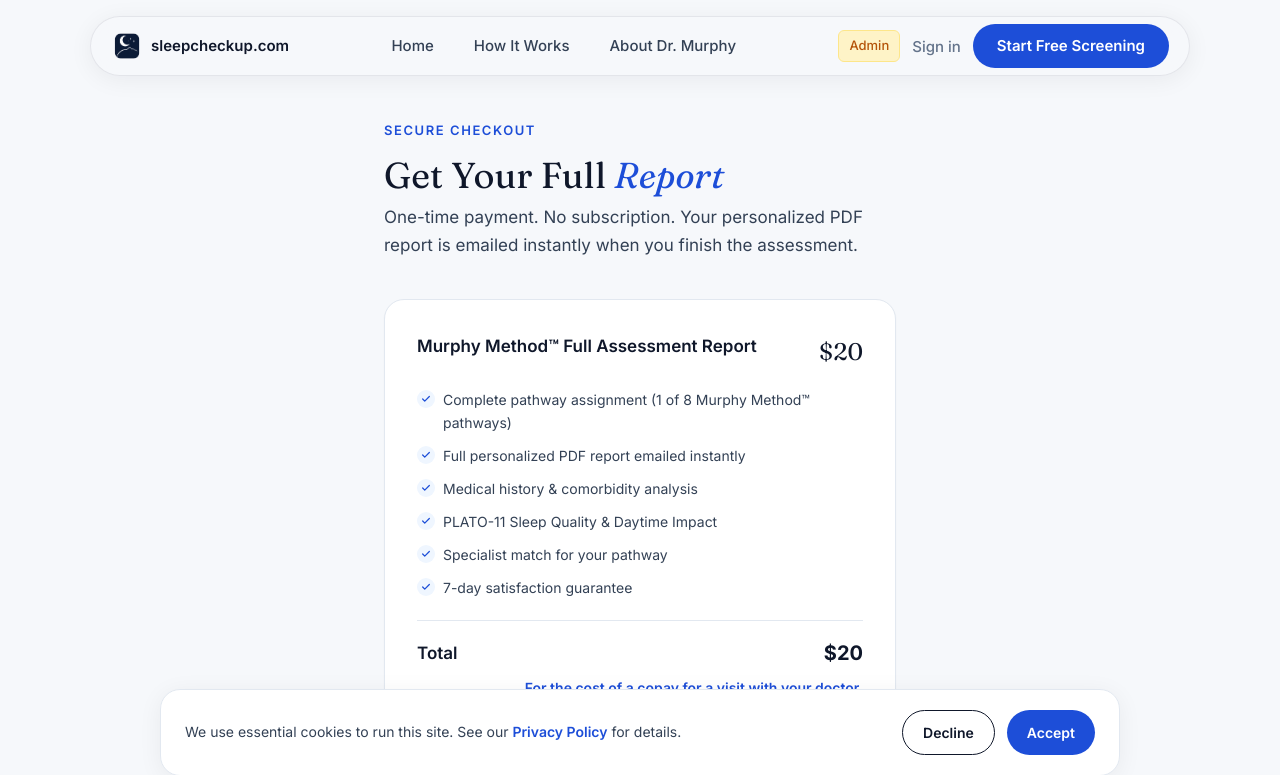
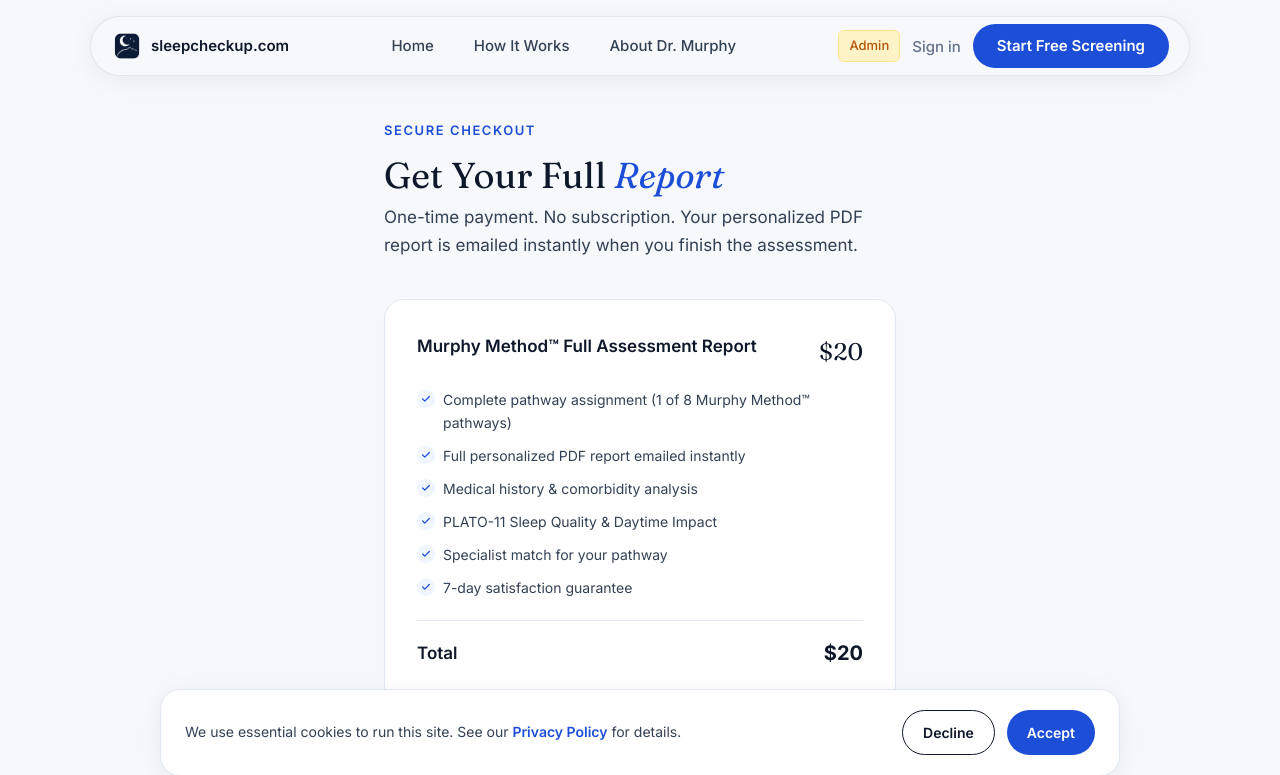
Before and after one commit to doctormikemurphy-arch/Sleepcheckup-Claude-V2, a React (Vite) app: page /assessment/checkout in a window 1280 px wide. Shown: the top 775 px of the page. Built offline with nearby package versions, Linux system fonts and the light colour scheme; no server answers.

Commit message:
Make checkout copay line bigger and centered near Total

```diff
--- a/src/pages/assessment-checkout.tsx
+++ b/src/pages/assessment-checkout.tsx
@@ -90,7 +90,7 @@ export default function AssessmentCheckoutPage() {
             <span style={{ fontFamily: "var(--font-sans)", fontWeight: 600, fontSize: "17px", color: "var(--text-ink)" }}>Total</span>
             <span style={{ fontFamily: "var(--font-sans)", fontWeight: 700, fontSize: "20px", color: "var(--text-ink)" }}>$20</span>
           </div>
-          <p style={{ fontFamily: "var(--font-sans)", fontSize: "14px", fontWeight: 600, color: "var(--blue)", textAlign: "right", marginTop: "6px" }}>
+          <p style={{ fontFamily: "var(--font-sans)", fontSize: "17px", fontWeight: 600, color: "var(--blue)", textAlign: "center", marginTop: "16px" }}>
             For the cost of a copay for a visit with your doctor.
           </p>
         </div>
```
